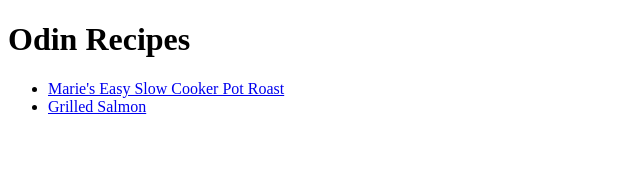
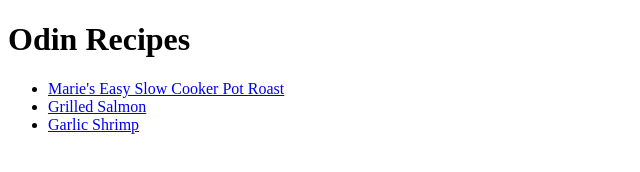
Before and after one commit to dmanganti/odin-recipes, a plain HTML site: page index.html in a window 1280 px wide. Shown: the whole page, without its empty margins (0-640 px from the left). Drawn offline with Linux system fonts and the light colour scheme.

Commit message:
updated landing page with garlic shrimp recipe link and added garlic shrimp photo to images

```diff
--- a/index.html
+++ b/index.html
@@ -11,7 +11,7 @@
     <ul>
         <li><a href="./recipes/pot-roast.html">Marie's Easy Slow Cooker Pot Roast</a></li>
         <li><a href="./recipes/grilled-salmon.html">Grilled Salmon</a></li>
-
+        <li><a href="./recipes/garlic-shrimp.html">Garlic Shrimp</a></li>
     </ul>
 
 
```
Also changed, not shown: images/garlic-shrimp.webp (added).
